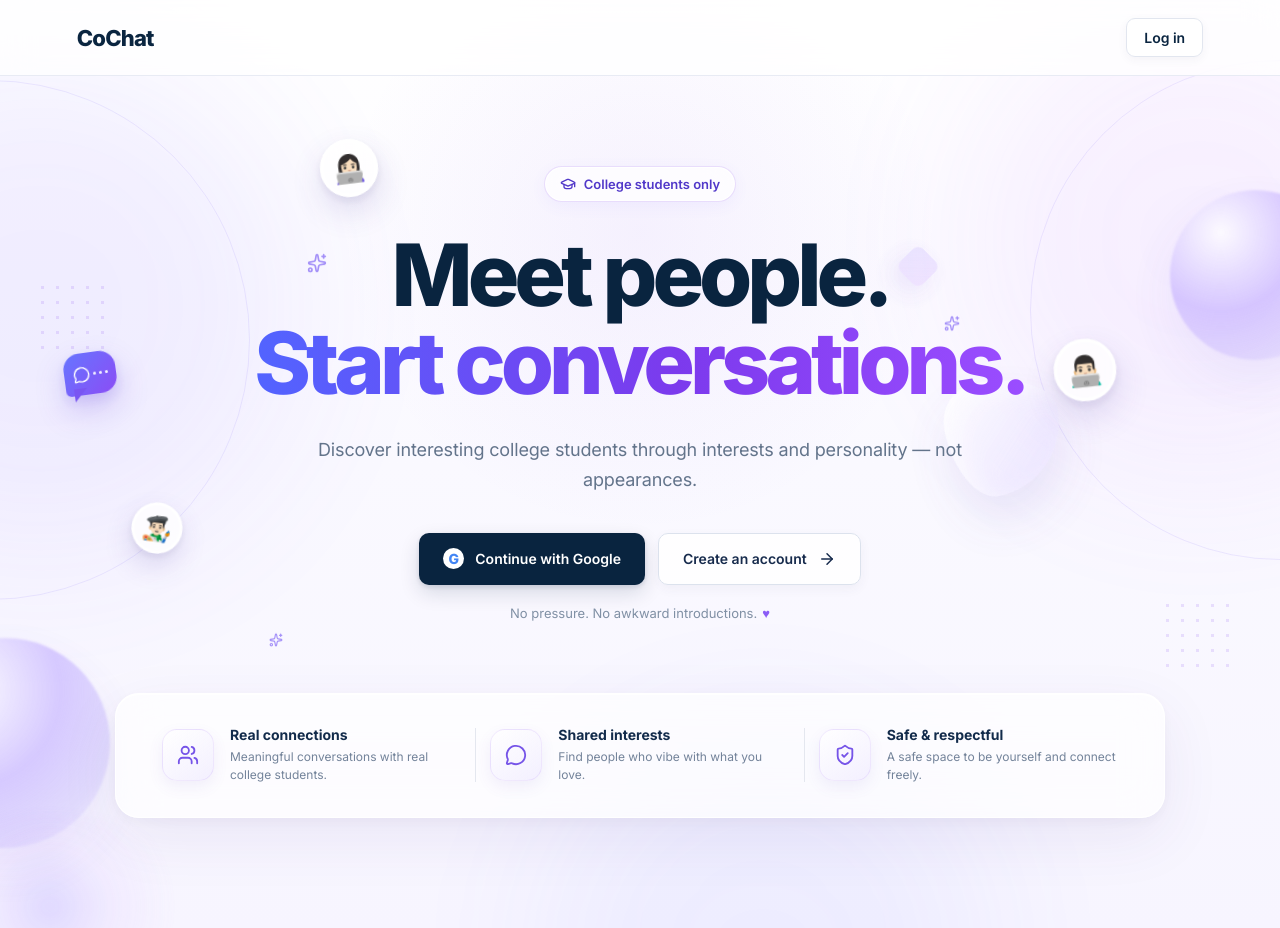
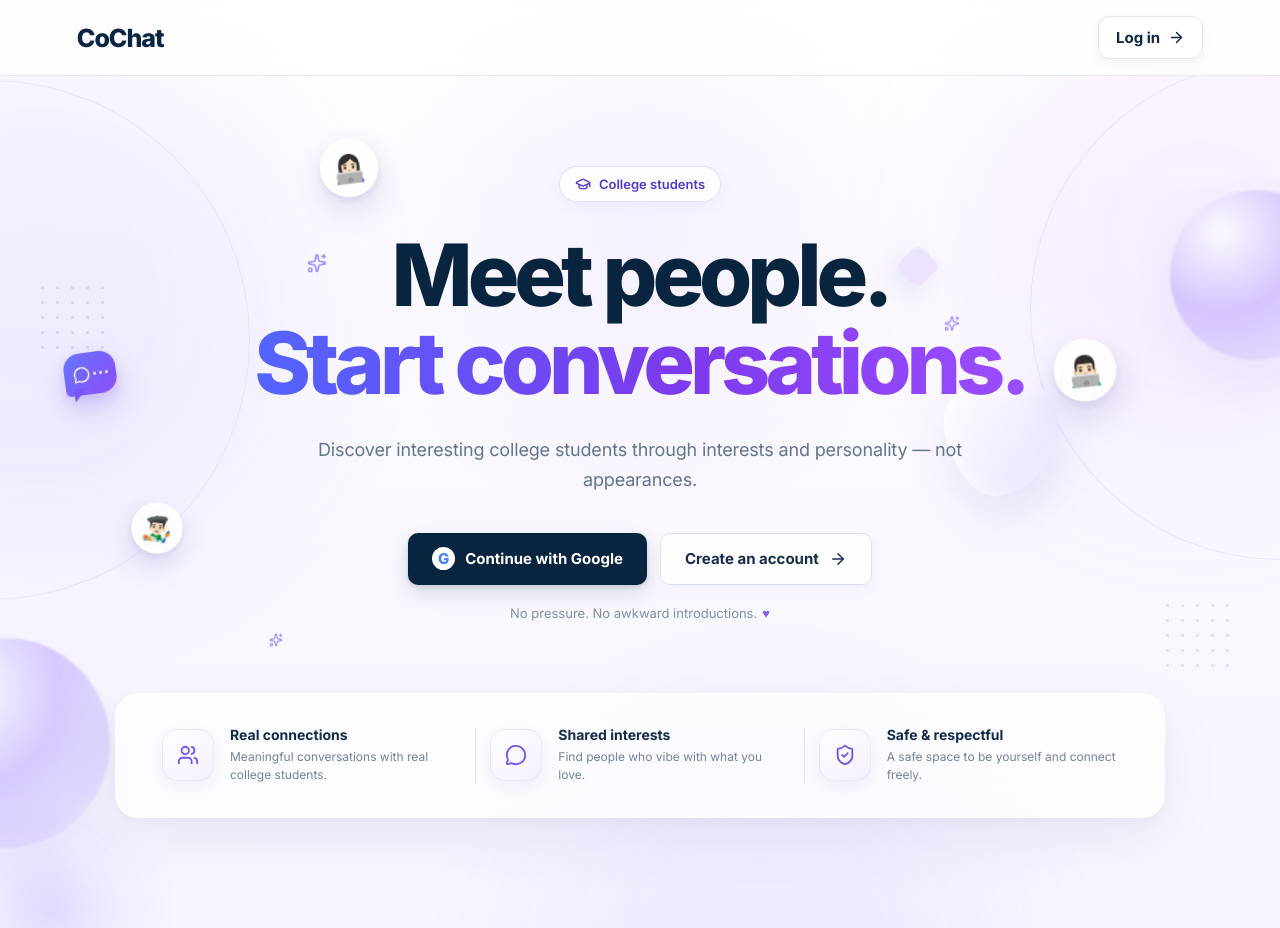
Before and after one commit to Aditya-0519/CoChat, a React app in the folder frontend/: page / in a window 1280 px wide. Built offline with nearby package versions, Linux system fonts and the light colour scheme; the HTML template or start-up script is replaced by a standard one.

Commit message:
feat: add frontend navigation

```diff
--- a/frontend/src/components/Navbar.jsx
+++ b/frontend/src/components/Navbar.jsx
@@ -1,4 +1,5 @@
 import { Link } from "react-router-dom";
+import { ArrowRight } from "lucide-react";
 
 function Navbar() {
   return (
@@ -8,7 +9,8 @@ function Navbar() {
       </Link>
 
       <Link to="/login" className="login-btn">
-        Log in
+        <span>Log in</span>
+        <ArrowRight size={17} />
       </Link>
     </nav>
   );
--- a/frontend/src/index.css
+++ b/frontend/src/index.css
@@ -85,51 +85,64 @@ a {
   position: relative;
   z-index: 20;
 }
+.logo {
+  color: #0b2545;
+  text-decoration: none;
 
-.logo {
-  font-size: 22px;
-  font-weight: 800;
-  letter-spacing: -0.8px;
-
-  color: #0a2540;
+  font-size: 25px;
+  font-weight: 750;
+  letter-spacing: -1px;
 
   transition: opacity 0.2s ease;
 }
 
 .logo:hover {
-  opacity: 0.7;
+  opacity: 0.75;
 }
 
 .login-btn {
-  padding: 10px 17px;
+  display: inline-flex;
+  align-items: center;
+  gap: 8px;
 
-  border: 1px solid #e2e6ef;
-  border-radius: 9px;
+  padding: 11px 17px;
 
   background: rgba(255, 255, 255, 0.8);
 
-  color: #0a2540;
+  border: 1px solid #e1e5ee;
+  border-radius: 11px;
 
-  font-size: 14px;
-  font-weight: 600;
+  color: #0b2545;
 
-  box-shadow: 0 3px 10px rgba(50, 50, 93, 0.05);
+  font-size: 15px;
+  font-weight: 650;
+
+  text-decoration: none;
+
+  box-shadow: 0 4px 12px rgba(20, 40, 80, 0.05);
 
   transition:
     transform 0.2s ease,
     box-shadow 0.2s ease,
-    background 0.2s ease;
+    border-color 0.2s ease;
 }
 
 .login-btn:hover {
-  transform: translateY(-1px);
+  transform: translateY(-2px);
 
-  background: white;
+  border-color: #cfd5e2;
 
-  box-shadow: 0 6px 18px rgba(50, 50, 93, 0.09);
+  box-shadow:
+    0 8px 20px rgba(20, 40, 80, 0.09);
 }
 
+.login-btn svg {
+  transition: transform 0.2s ease;
+}
 
+.login-btn:hover svg {
+  transform: translateX(3px);
+}
 /* ========================================
    HERO
 ======================================== */
@@ -1145,3 +1158,63 @@ h1 span {
     bottom: -60px;
   }
 }
+
+.google-btn,
+.signup-btn {
+  display: inline-flex;
+  align-items: center;
+  justify-content: center;
+  gap: 10px;
+
+  text-decoration: none;
+
+  padding: 14px 24px;
+  border-radius: 10px;
+
+  font-size: 15px;
+  font-weight: 650;
+
+  transition:
+    transform 0.2s ease,
+    box-shadow 0.2s ease;
+}
+
+.google-btn:hover {
+  transform: translateY(-2px);
+
+  box-shadow:
+    0 12px 25px rgba(11, 37, 69, 0.18);
+}
+
+.signup-btn:hover {
+  transform: translateY(-2px);
+
+  box-shadow:
+    0 10px 24px rgba(90, 70, 200, 0.10);
+}
+
+.signup-btn svg {
+  transition: transform 0.2s ease;
+}
+
+.signup-btn:hover svg {
+  transform: translateX(4px);
+}
+
+.google-icon {
+  width: 23px;
+  height: 23px;
+
+  display: inline-flex;
+  align-items: center;
+  justify-content: center;
+
+  border-radius: 50%;
+
+  background: white;
+
+  color: #4285f4;
+
+  font-size: 15px;
+  font-weight: 800;
+}
--- a/frontend/src/pages/Landing.jsx
+++ b/frontend/src/pages/Landing.jsx
@@ -23,7 +23,7 @@ function Landing() {
           {/* Badge */}
           <div className="badge">
             <GraduationCap size={16} />
-            <span>College students only</span>
+            <span>College students</span>
           </div>
 
           {/* Heading */}
```
